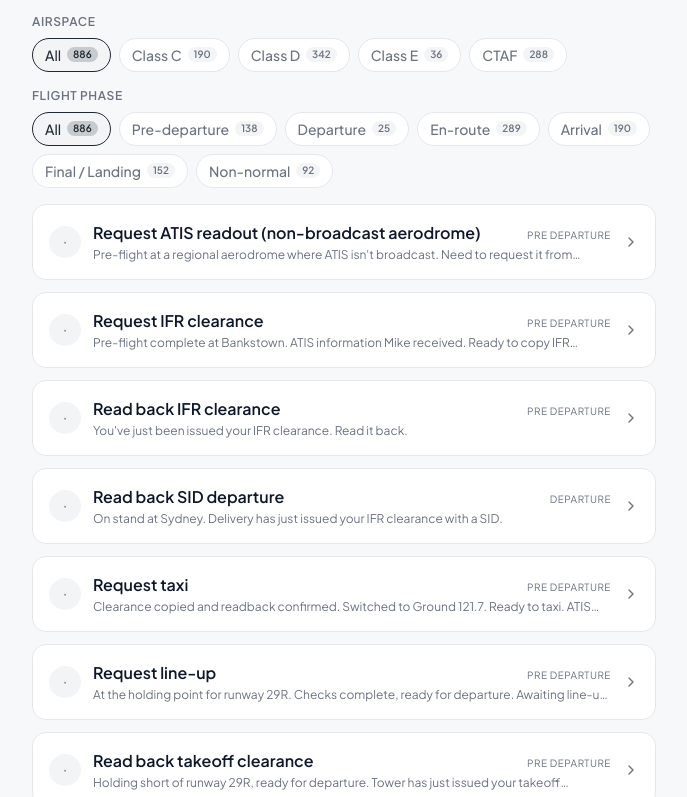
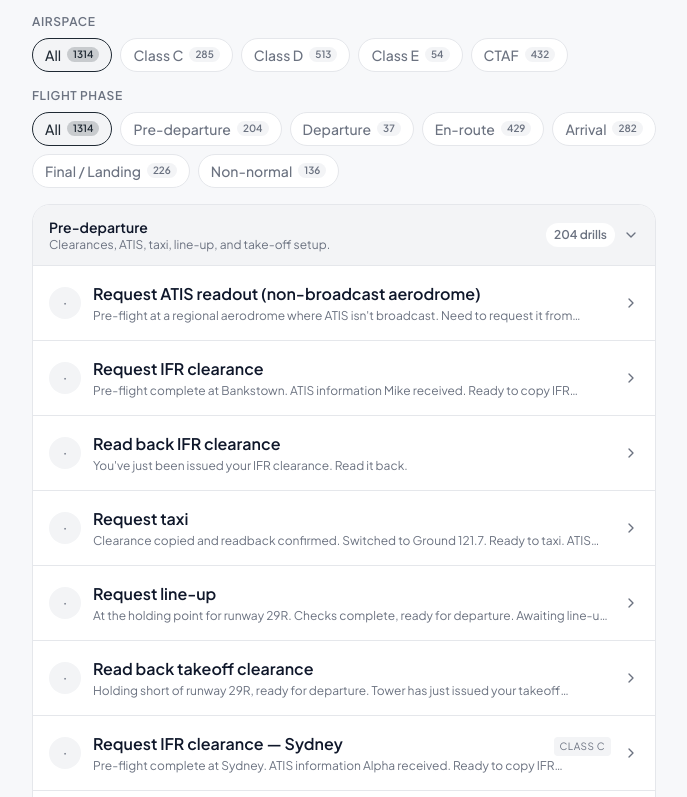
Before and after one commit to DGfinder/ifr-refresher, a Next.js app: page /radio in a window 1280 px wide. Shown: the part 443-1240 px from the top of the page, without its empty margins (296-983 px from the left). Built offline with nearby package versions, Linux system fonts and the light colour scheme.

Commit message:
Improve radio drill callsigns and phase grouping

```diff
--- a/src/content/data/radio-drill/06-position-report.json
+++ b/src/content/data/radio-drill/06-position-report.json
@@ -4,8 +4,8 @@
   "phase": "enroute",
   "title": "Position report (full format)",
   "briefing": {
-    "callsign": "Mike X-ray Golf",
-    "aircraftType": "King Air 350",
+    "callsign": "Juliet Foxtrot Kilo",
+    "aircraftType": "Cessna 303 Crusader",
     "flightRules": "IFR",
     "summary": "Cruising FL220 in a non-radar area. You've just passed compulsory waypoint MARLE at time 0345Z. Next waypoint is WALSH, ETA 0408Z."
   },
@@ -14,11 +14,11 @@
     "kind": "spoken",
     "id": "q-position-report",
     "prompt": "Make a full position report — you've just passed MARLE.",
-    "expectedText": "Mike X-ray Golf, MARLE at four five, flight level two two zero, WALSH at zero eight.",
+    "expectedText": "Juliet Foxtrot Kilo, MARLE at four five, flight level two two zero, WALSH at zero eight.",
     "elements": [
       {
         "label": "Callsign first",
-        "accept": ["Mike X-ray Golf", "MXG"],
+        "accept": ["Juliet Foxtrot Kilo", "JFK"],
         "required": true
       },
       {
--- a/src/content/registry/radioCallsigns.ts
+++ b/src/content/registry/radioCallsigns.ts
@@ -15,9 +15,19 @@ export interface RadioCallsign {
 
 export const radioCallsigns: RadioCallsign[] = [
   {
-    full: "Lima Echo Foxtrot",
-    short: "LEF",
-    aircraftType: "PA-31 Chieftain",
+    full: "Lima Mike Sierra",
+    short: "LMS",
+    aircraftType: "Cessna 303 Crusader",
+  },
+  {
+    full: "Juliet Foxtrot Kilo",
+    short: "JFK",
+    aircraftType: "Cessna 303 Crusader",
+  },
+  {
+    full: "Mike Tango Romeo",
+    short: "MTR",
+    aircraftType: "Cessna 303 Crusader",
   },
   {
     full: "Mike X-ray Golf",
@@ -29,14 +39,4 @@ export const radioCallsigns: RadioCallsign[] = [
     short: "BRA",
     aircraftType: "Cessna 208 Caravan",
   },
-  {
-    full: "Juliet Tango Hotel",
-    short: "JTH",
-    aircraftType: "Beech B58 Baron",
-  },
-  {
-    full: "Sierra Whiskey Yankee",
-    short: "SWY",
-    aircraftType: "Piper PA-44 Seminole",
-  },
 ];
--- a/src/content/registry/radioDrillCards.ts
+++ b/src/content/registry/radioDrillCards.ts
@@ -45,7 +45,7 @@ const generated = generateRadioDrillCards({
   templates: radioCallTemplates,
   locations: radioLocations,
   callsigns: radioCallsigns,
-  callsignsPerCombination: 2,
+  callsignsPerCombination: 3,
 });
 
 const authored: RadioDrillCard[] = [
--- a/src/features/radio-calls/components/DrillDashboard.tsx
+++ b/src/features/radio-calls/components/DrillDashboard.tsx
@@ -46,6 +46,9 @@ export function DrillDashboard({
 }: DrillDashboardProps) {
   const [phaseFilter, setPhaseFilter] = useState<PhaseFilter>(initialPhase ?? "all");
   const [classFilter, setClassFilter] = useState<ClassFilter>(initialClass ?? "all");
+  const [expandedPhases, setExpandedPhases] = useState<ReadonlySet<RadioPhase>>(
+    () => new Set([initialPhase ?? "pre-departure"]),
+  );
 
   const filtered = useMemo(() => {
     return cards.filter((c) => {
@@ -55,8 +58,31 @@ export function DrillDashboard({
     });
   }, [cards, phaseFilter, classFilter]);
 
+  const groupedByPhase = useMemo(() => {
+    return RADIO_PHASES.map((phase) => ({
+      ...phase,
+      cards: filtered.filter((card) => card.phase === phase.id),
+    })).filter((phase) => phase.cards.length > 0);
+  }, [filtered]);
+
   const passedIds = useMemo(() => getPassedDrillIds(attempts), [attempts]);
   const passedCount = cards.filter((c) => passedIds.has(c.drillId)).length;
+
+  const selectPhaseFilter = (phase: PhaseFilter) => {
+    setPhaseFilter(phase);
+    if (phase !== "all") {
+      setExpandedPhases((current) => new Set(current).add(phase));
+    }
+  };
+
+  const togglePhase = (phase: RadioPhase) => {
+    setExpandedPhases((current) => {
+      const next = new Set(current);
+      if (next.has(phase)) next.delete(phase);
+      else next.add(phase);
+      return next;
+    });
+  };
 
   return (
     <div className="space-y-4">
@@ -116,7 +142,7 @@ export function DrillDashboard({
             label="All"
             active={phaseFilter === "all"}
             count={cards.length}
-            onClick={() => setPhaseFilter("all")}
+            onClick={() => selectPhaseFilter("all")}
           />
           {RADIO_PHASES.map((phase) => {
             const phaseCards = cards.filter((c) => c.phase === phase.id);
@@ -127,7 +153,7 @@ export function DrillDashboard({
                 label={phase.label}
                 active={phaseFilter === phase.id}
                 count={phaseCards.length}
-                onClick={() => setPhaseFilter(phase.id)}
+                onClick={() => selectPhaseFilter(phase.id)}
               />
             );
           })}
@@ -135,42 +161,110 @@ export function DrillDashboard({
       </div>
 
       {/* Card list */}
-      <ul className="space-y-3" aria-label="Drill cards">
-        {filtered.map((card) => {
+      <div className="space-y-4" aria-label="Drill cards">
+        {groupedByPhase.map((phase) => {
+          const isExpanded = expandedPhases.has(phase.id);
+
+          return (
+            <section
+              key={phase.id}
+              className="overflow-hidden rounded-2xl border border-[var(--ifr-border)] bg-[var(--ifr-surface)]"
+              aria-labelledby={`drill-phase-${phase.id}`}
+            >
+              <button
+                type="button"
+                onClick={() => togglePhase(phase.id)}
+                aria-expanded={isExpanded}
+                aria-controls={`drill-phase-list-${phase.id}`}
+                className="flex w-full items-center justify-between gap-3 border-b border-[var(--ifr-border)] bg-[var(--ifr-surface-muted)] px-4 py-3 text-left transition-colors hover:bg-[var(--ifr-accent)]/5 focus-visible:outline-none focus-visible:ring-2 focus-visible:ring-[var(--ifr-focus-ring)]"
+              >
+                <div>
+                  <h3
+                    id={`drill-phase-${phase.id}`}
+                    className="text-sm font-semibold text-[var(--ifr-text)]"
+                  >
+                    {phase.label}
+                  </h3>
+                  <p className="text-xs text-[var(--ifr-text-muted)]">
+                    {getPhaseDescription(phase.id)}
+                  </p>
+                </div>
+                <span className="flex shrink-0 items-center gap-2 text-xs font-semibold text-[var(--ifr-text-muted)]">
+                  <span className="rounded-full bg-[var(--ifr-surface)] px-2 py-1">
+                    {phase.cards.length} {phase.cards.length === 1 ? "drill" : "drills"}
+                  </span>
+                  <ChevronRight
+                    size={16}
+                    className={cn("transition-transform", isExpanded && "rotate-90")}
+                    aria-hidden="true"
+                  />
+                </span>
+              </button>
+              {isExpanded && (
+                <ul
+                  id={`drill-phase-list-${phase.id}`}
+                  className="divide-y divide-[var(--ifr-border)]"
+                  aria-label={`${phase.label} drills`}
+                >
+                  {phase.cards.map((card) => (
+                    <DrillCardRow
+                      key={card.drillId}
+                      card={card}
+                      attempts={attempts}
+                      isPassed={passedIds.has(card.drillId)}
+                      onOpenCard={onOpenCard}
+                    />
+                  ))}
+                </ul>
+              )}
+            </section>
+          );
+        })}
+      </div>
+
+      {filtered.length === 0 && (
+        <p className="rounded-xl border border-[var(--ifr-border)] bg-[var(--ifr-surface)] p-6 text-center text-sm text-[var(--ifr-text-muted)]">
+          No drill cards match these filters.
+        </p>
+      )}
+    </div>
+  );
+}
+
+interface DrillCardRowProps {
+  card: RadioDrillCard;
+  attempts: readonly RadioDrillAttempt[];
+  isPassed: boolean;
+  onOpenCard: (drillId: string) => void;
+}
+
+function DrillCardRow({ card, attempts, isPassed, onOpenCard }: DrillCardRowProps) {
   const stats = getDrillStats(attempts, card.drillId);
-          const passed = passedIds.has(card.drillId);
   const tried = stats.totalAttempts > 0;
-          // Status: passed (any correct attempt) > attempted-failed-last >
-          // attempted (mixed) > untried.
+  // Status: passed (any correct attempt) > attempted-failed-last > untried.
   let status: "passed" | "failed-last" | "untried" = "untried";
-          if (passed) status = "passed";
+  if (isPassed) status = "passed";
   else if (tried && stats.lastIsCorrect === false) status = "failed-last";
 
   return (
-            <li key={card.drillId}>
+    <li>
       <button
         type="button"
         onClick={() => onOpenCard(card.drillId)}
         className={cn(
-                  "group flex w-full items-center gap-3 rounded-xl border bg-[var(--ifr-surface)] p-4 text-left transition-all",
+          "group flex w-full items-center gap-3 bg-[var(--ifr-surface)] p-4 text-left transition-all",
           "focus-visible:outline-none focus-visible:ring-2 focus-visible:ring-[var(--ifr-focus-ring)]",
-                  status === "passed" &&
-                    "border-[var(--ifr-success)]/30 hover:border-[var(--ifr-success)]/60",
-                  status === "failed-last" &&
-                    "border-[var(--ifr-danger)]/30 hover:border-[var(--ifr-danger)]/60",
-                  status === "untried" &&
-                    "border-[var(--ifr-border)] hover:border-[var(--ifr-accent)]/50",
+          status === "passed" && "hover:bg-[var(--ifr-success)]/5",
+          status === "failed-last" && "hover:bg-[var(--ifr-danger)]/5",
+          status === "untried" && "hover:bg-[var(--ifr-accent)]/5",
         )}
       >
         <div
           className={cn(
             "flex h-8 w-8 shrink-0 items-center justify-center rounded-full text-xs font-semibold",
-                    status === "passed" &&
-                      "bg-[var(--ifr-success)]/15 text-[var(--ifr-success)]",
-                    status === "failed-last" &&
-                      "bg-[var(--ifr-danger)]/15 text-[var(--ifr-danger)]",
-                    status === "untried" &&
-                      "bg-[var(--ifr-surface-muted)] text-[var(--ifr-text-muted)]",
+            status === "passed" && "bg-[var(--ifr-success)]/15 text-[var(--ifr-success)]",
+            status === "failed-last" && "bg-[var(--ifr-danger)]/15 text-[var(--ifr-danger)]",
+            status === "untried" && "bg-[var(--ifr-surface-muted)] text-[var(--ifr-text-muted)]",
           )}
           aria-hidden="true"
         >
@@ -180,16 +274,15 @@ export function DrillDashboard({
         </div>
         <div className="min-w-0 flex-1">
           <div className="flex items-baseline justify-between gap-2">
-                    <h3 className="truncate font-semibold text-[var(--ifr-text)] group-hover:text-[var(--ifr-accent)]">
+            <h4 className="truncate font-semibold text-[var(--ifr-text)] group-hover:text-[var(--ifr-accent)]">
               {card.title}
-                    </h3>
+            </h4>
             <div className="flex shrink-0 items-center gap-2 text-[10px] uppercase tracking-wider text-[var(--ifr-text-muted)]">
               {card.airspaceClass && (
                 <span className="rounded bg-[var(--ifr-surface-muted)] px-1.5 py-0.5">
                   {card.airspaceClass === "CTAF" ? "CTAF" : `Class ${card.airspaceClass}`}
                 </span>
               )}
-                      <span>{card.phase.replace("-", " ")}</span>
             </div>
           </div>
           <p className="mt-0.5 line-clamp-1 text-xs text-[var(--ifr-text-muted)]">
@@ -210,16 +303,23 @@ export function DrillDashboard({
       </button>
     </li>
   );
-        })}
-      </ul>
+}
 
-      {filtered.length === 0 && (
-        <p className="rounded-xl border border-[var(--ifr-border)] bg-[var(--ifr-surface)] p-6 text-center text-sm text-[var(--ifr-text-muted)]">
-          No drill cards in this phase yet.
-        </p>
-      )}
-    </div>
-  );
+function getPhaseDescription(phase: RadioPhase): string {
+  switch (phase) {
+    case "pre-departure":
+      return "Clearances, ATIS, taxi, line-up, and take-off setup.";
+    case "departure":
+      return "Initial airborne calls, climb instructions, and SID readbacks.";
+    case "enroute":
+      return "Centre check-ins, position reports, level changes, and routing.";
+    case "arrival":
+      return "Approach check-ins, descent, holds, vectors, and clearances.";
+    case "final":
+      return "Final approach, landing, missed approach, and runway vacating.";
+    case "non-normal":
+      return "PAN, MAYDAY, lost comms, and cancellation follow-up calls.";
+  }
 }
 
 interface FilterChipProps {
```
Also changed, not shown: 2 other files (tests, documents, lock files or other folders). Lines whose indentation alone changed are shown as unchanged.
